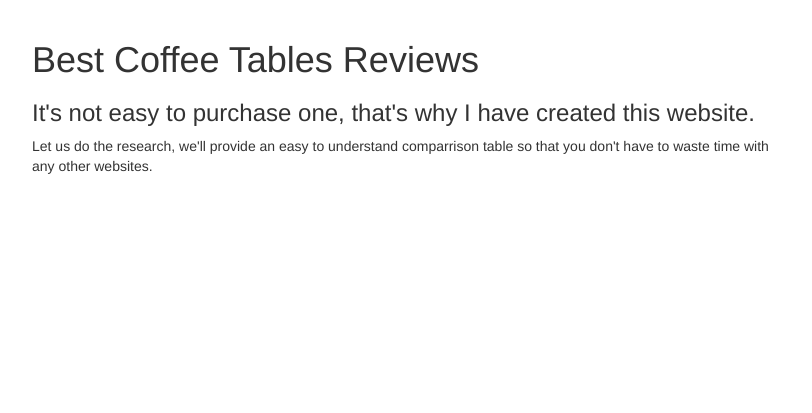
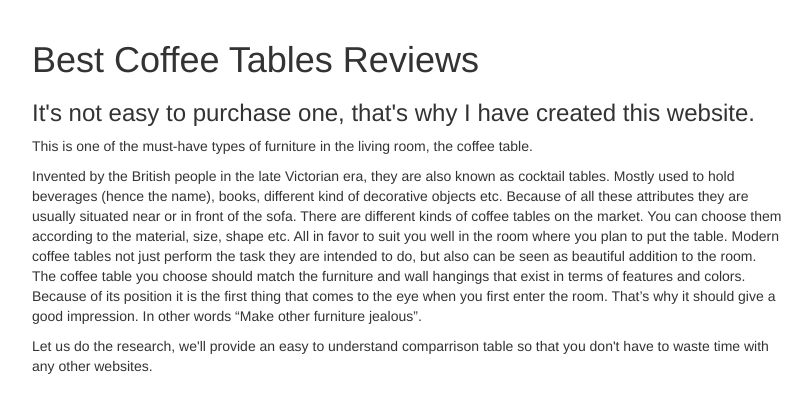
Before and after one commit to gamebak/blogcraft, a PHP site: page / in a window 1280 px wide. Shown: the part 65-478 px from the top of the page, without its empty margins (38-850 px from the left). Run offline with PHP 8.4, Linux system fonts and the light colour scheme; some libraries are stand-ins or nearby versions.

Commit message:
- coffee table text

```diff
--- a/index.php
+++ b/index.php
@@ -51,9 +51,13 @@ $db->key('db', $filterKey, "<h1>Websites blocked in Pakistan</h1>
       ?>
       <h1>Best Coffee Tables Reviews</h1>
       <h3>It's not easy to purchase one, that's why I have created this website.</h3>
+      <p>This is one of the must-have types of furniture in the living room, the coffee table.</p>
+      <p>Invented by the British people in the late Victorian era, they are also known as cocktail tables. Mostly used to hold beverages (hence the name), books, different kind of decorative objects etc. Because of all these attributes they are usually situated near or in front of the sofa. There are different kinds of coffee tables on the market. You can choose them according to the material, size, shape etc. All in favor to suit you well in the room where you plan to put the table. Modern coffee tables not just perform the task they are intended to do, but also can be seen as beautiful addition to the room. The coffee table you choose should match the furniture and wall hangings that exist in terms of features and colors. Because of its position it is the first thing that comes to the eye when you first enter the room. That’s why it should give a good impression. In other words “Make other furniture jealous”. </p>
+
       <p>
       Let us do the research, we'll provide an easy to understand comparrison table so that you don't have to waste time with any other websites.
       </p>
+
       <?php }
       else echo "<h1>No article was found</h1>";
     ?>
```
